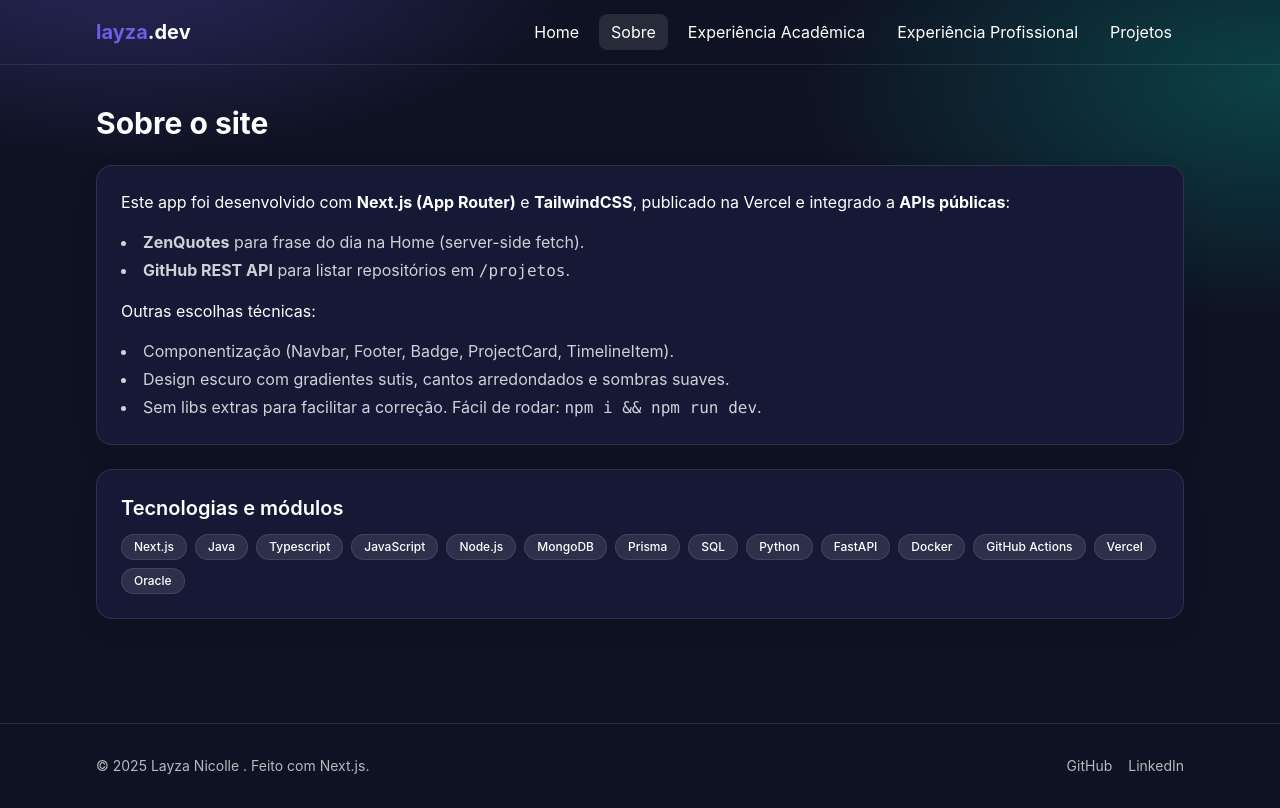
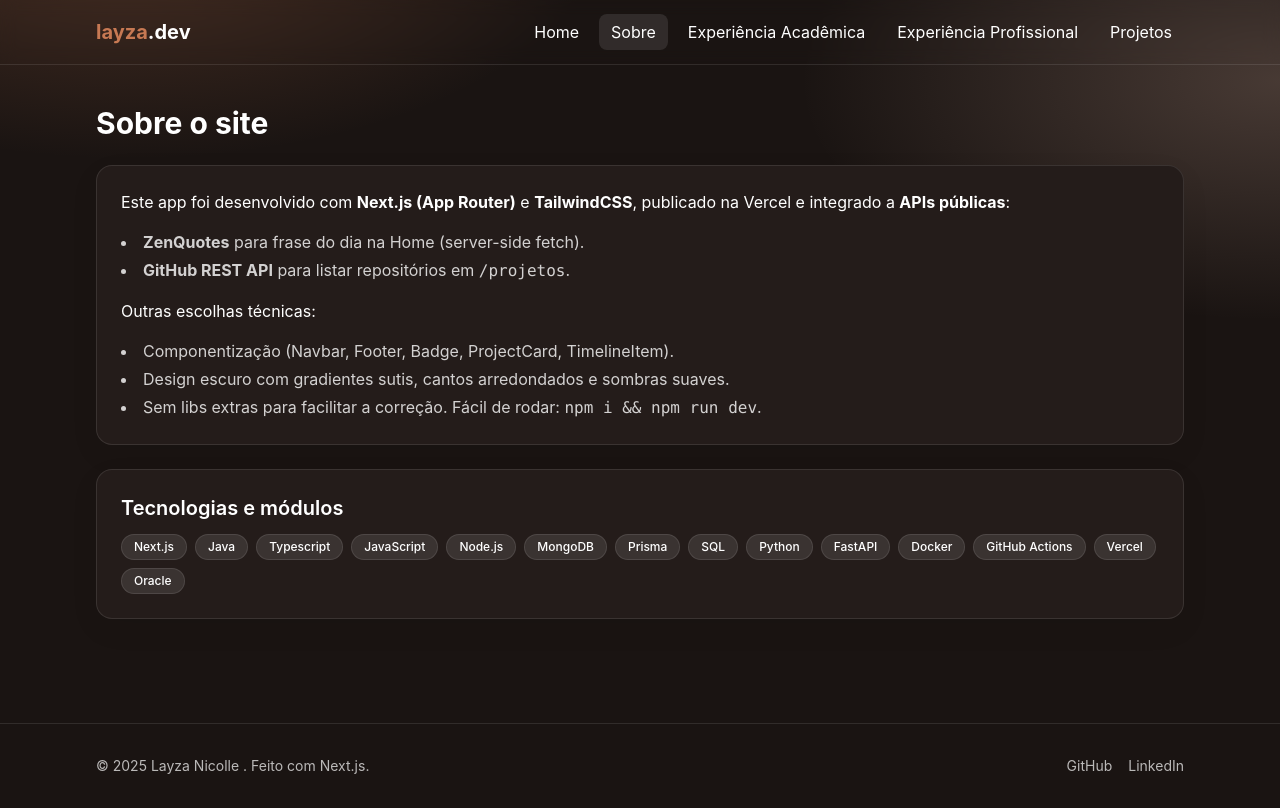
Before and after one commit to LayzaNicolle/portfolio, a Next.js app: page /sobre in a window 1280 px wide. Built offline with nearby package versions, Linux system fonts and the light colour scheme.

Commit message:
ajustes cores

```diff
--- a/app/academico/page.js
+++ b/app/academico/page.js
@@ -1,7 +1,7 @@
 import TimelineItem from "@/components/TimelineItem";
 import { academic } from "@/lib/data";
 
-export const metadata = { title: "Experiência Acadêmica • Layza" };
+export const metadata = { title: "Experiência Acadêmica" };
 
 export default function Academico(){
   return (
--- a/app/globals.css
+++ b/app/globals.css
@@ -3,9 +3,9 @@
 @tailwind utilities;
 
 :root {
-  --bg: #0f1222;
-  --card: #151936;
-  --muted: #94a3b8;
+  --bg: #1a1412;
+  --card: #241c1a;
+  --muted: #d9c2b0;
 }
 
 html, body {
@@ -13,8 +13,8 @@ html, body {
 }
 
 .gradient {
-  background-image: radial-gradient(1200px 600px at 10% -10%, rgba(108,92,231,.35), transparent 40%),
-                    radial-gradient(1200px 600px at 100% 10%, rgba(0,209,178,.25), transparent 40%);
+  background-image: radial-gradient(1200px 600px at 10% -10%, rgba(199,121,83,.28), transparent 40%),
+                    radial-gradient(1200px 600px at 100% 10%, rgba(232,191,172,.22), transparent 40%);
 }
 
 .card {
--- a/app/profissional/page.js
+++ b/app/profissional/page.js
@@ -1,7 +1,7 @@
 import TimelineItem from "@/components/TimelineItem";
 import { professional } from "@/lib/data";
 
-export const metadata = { title: "Experiência Profissional • Layza" };
+export const metadata = { title: "Experiência Profissional" };
 
 export default function Profissional(){
   return (
--- a/app/projetos/page.js
+++ b/app/projetos/page.js
@@ -9,7 +9,7 @@ async function getRepos() {
   return res.json();
 }
 
-export const metadata = { title: "Projetos • Layza" };
+export const metadata = { title: "Projetos" };
 
 export default async function Projetos(){
   const repos = await getRepos();
--- a/app/sobre/page.js
+++ b/app/sobre/page.js
@@ -1,7 +1,7 @@
 import Badge from "@/components/Badge";
 import { stack } from "@/lib/data";
 
-export const metadata = { title: "Sobre • Layza" };
+export const metadata = { title: "Sobre" };
 
 export default function Sobre(){
   return (
--- a/lib/data.js
+++ b/lib/data.js
@@ -1,6 +1,6 @@
 export const miniBio = {
   name: "Layza Nicolle Costa Silva",
-  role: "Desnevolvedora Backend",
+  role: "Desenvolvedora Backend",
   intro:
     "Atuo no desenvolvimento de campanhas e fluxos de decisão com o SAS Real-Time Decision Manager e Marketing Automation, contribuindo para estratégias mais eficientes. Também possuo experiência em análise de dados utilizando a biblioteca Pandas."
 };
--- a/tailwind.config.js
+++ b/tailwind.config.js
@@ -1,4 +1,3 @@
-/** @type {import('tailwindcss').Config} */
 module.exports = {
   content: [
     "./app/**/*.{js,jsx}",
@@ -11,9 +10,9 @@ module.exports = {
         body: ["Inter", "system-ui", "sans-serif"]
       },
       colors: {
-        primary: "#6C5CE7",
-        accent: "#00D1B2",
-        ink: "#1f2937"
+        primary: "#C77953",
+        accent: "#E8C3B0",
+        ink: "#F6E8DF"
       },
       boxShadow: {
         soft: "0 10px 30px rgba(0,0,0,0.06)"
```
